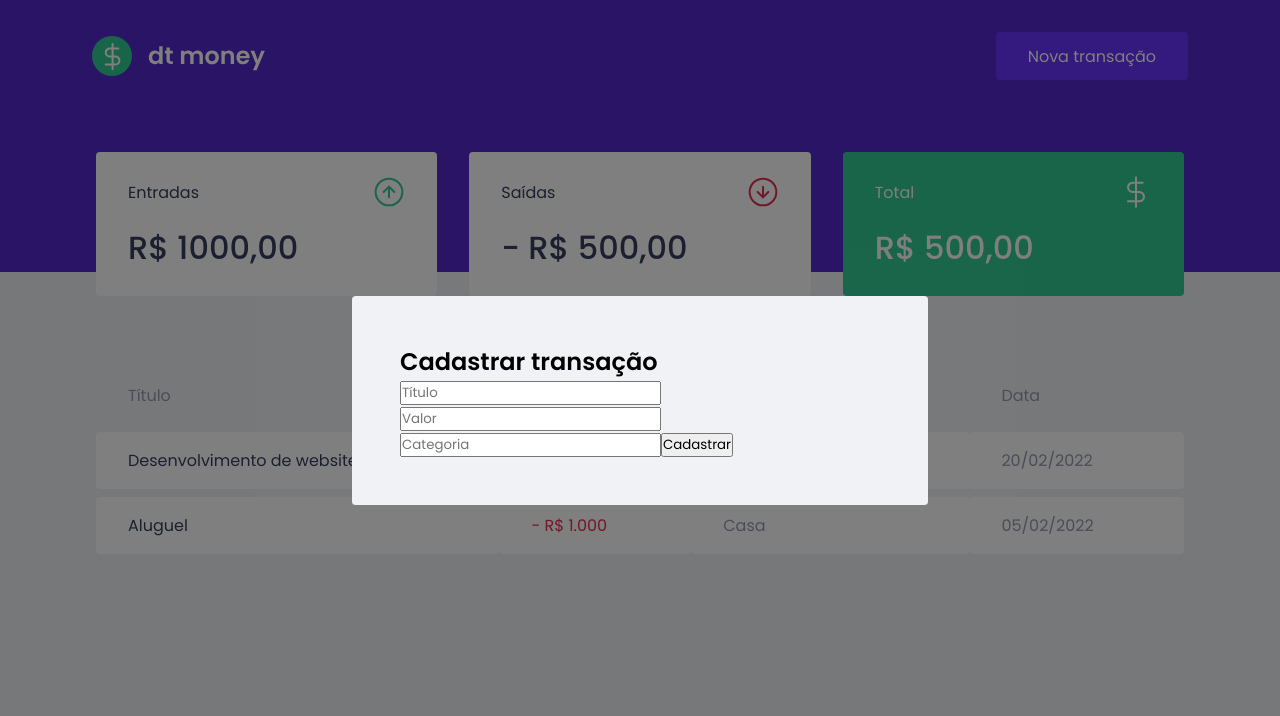
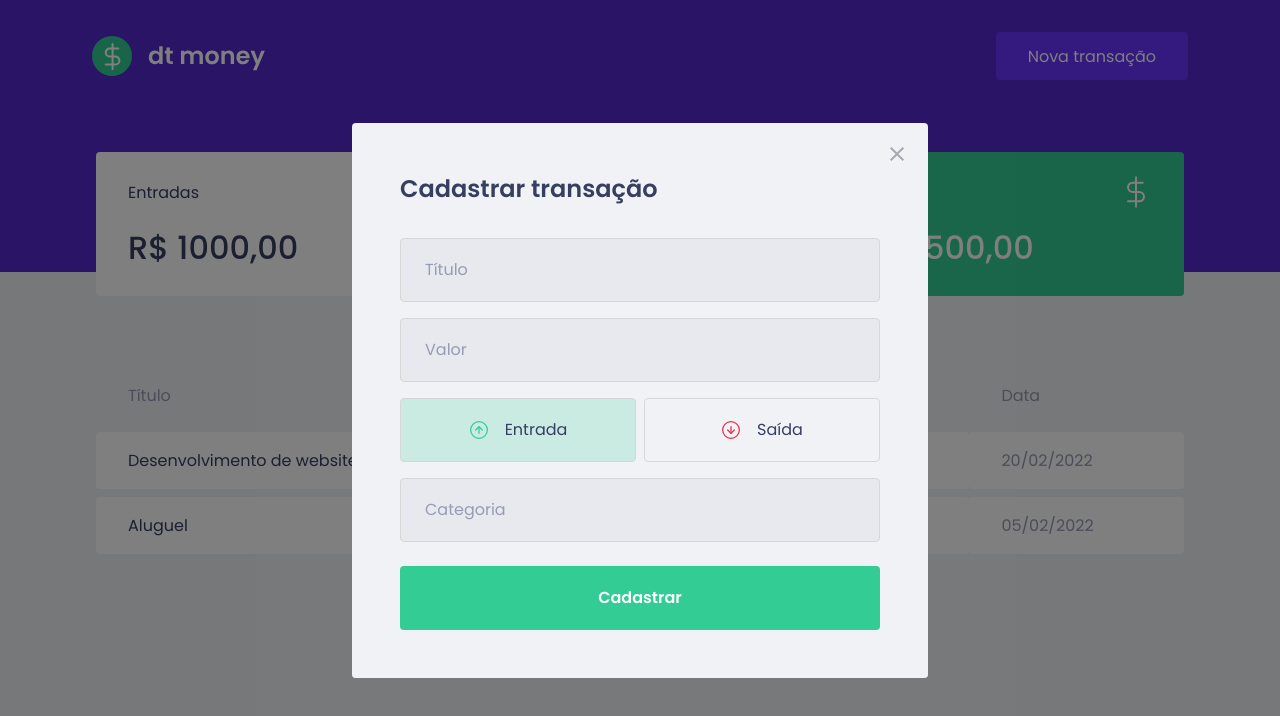
Before and after one commit to brhenriq/dtmoney, a React (Create React App) app: page / in a window 1280 px wide. Both pictures are taken after a click on the button "Nova transação". Shown: the top 716 px of the page. Built offline with nearby package versions, Linux system fonts and the light colour scheme; no server answers; what miragejs would draw is missing.

Commit message:
New transaction modal

```diff
--- a/package.json
+++ b/package.json
@@ -5,6 +5,7 @@
   "dependencies": {
     "axios": "^0.27.2",
     "miragejs": "^0.1.45",
+    "polished": "^4.2.2",
     "react": "^18.2.0",
     "react-dom": "^18.2.0",
     "react-modal": "^3.15.1",
--- a/src/components/NewTransactionModal/index.tsx
+++ b/src/components/NewTransactionModal/index.tsx
@@ -1,30 +1,69 @@
+import { useState } from "react";
 import Modal from "react-modal";
-import { Container } from "./styles";
+import closeIcon from "../../assets/close.svg";
+import incomeIcon from "../../assets/income.svg";
+import outcomeIcon from "../../assets/outcome.svg";
+import { Container, TransactionTypeContainer, RadioBox } from "./styles";
 
-interface NewTransactionModalProps{
+interface NewTransactionModalProps {
   modalIsOpen: boolean;
   onModalClose: () => void;
 }
 
-export function NewTransactionModal({onModalClose,modalIsOpen}: NewTransactionModalProps) {
+export function NewTransactionModal({
+  onModalClose,
+  modalIsOpen,
+}: NewTransactionModalProps) {
+  const [type, setType] = useState<"deposit" | "withdraw">("deposit");
+
   return (
     <Modal
       isOpen={modalIsOpen}
       onRequestClose={onModalClose}
       contentLabel="Example Modal"
-      overlayClassName='react-modal-overlay'
-      className='react-modal-content'
+      overlayClassName="react-modal-overlay"
+      className="react-modal-content"
     >
+      <button
+        type="button"
+        onClick={onModalClose}
+        className="react-modal-close"
+      >
+        <img src={closeIcon} alt="Fechar" />
+      </button>
 
       <Container>
         <h2>Cadastrar transação</h2>
 
         <input placeholder="Título" />
-        <input placeholder="Valor" type='number' />
-        <input placeholder="Categoria" type='number' />
+        <input placeholder="Valor" type="number" />
+
+        <TransactionTypeContainer>
+          <RadioBox
+            type="button"
+            onClick={() => setType("deposit")}
+            isActive={type === "deposit"}
+            activeColor="green"
+          >
+            <img src={incomeIcon} alt="Entrada" />
+            <span>Entrada</span>
+          </RadioBox>
+
+          <RadioBox
+            type="button"
+            onClick={() => setType("withdraw")}
+            isActive={type === "withdraw"}
+            activeColor="red"
+          >
+            <img src={outcomeIcon} alt="Saída" />
+            <span>Saída</span>
+          </RadioBox>
+        </TransactionTypeContainer>
+
+        <input placeholder="Categoria" />
 
         <button type="submit">Cadastrar</button>
       </Container>
     </Modal>
-  )
+  );
 }
--- a/src/components/NewTransactionModal/styles.ts
+++ b/src/components/NewTransactionModal/styles.ts
@@ -1,3 +1,103 @@
 import styled from "styled-components";
+import { darken, transparentize } from "polished";
 
-export const Container = styled.header``;
+export const Container = styled.div`
+  h2 {
+    color: var(--text-title);
+    font-size: 1.5rem;
+    margin-bottom: 2rem;
+  }
+
+  input {
+    width: 100%;
+    padding: 0 1.5rem;
+    height: 4rem;
+    border-radius: 0.25rem;
+
+    border: 1px solid #d7d7d7;
+    background: #e7e9ee;
+
+    font-weight: 400;
+    font-size: 1rem;
+
+    &::placeholder {
+      color: var(--text-body);
+    }
+
+    & + input {
+      margin-top: 1rem;
+    }
+  }
+
+  button[type="submit"] {
+    width: 100%;
+    padding: 0 1.5rem;
+    height: 4rem;
+    background: var(--green);
+    color: #fff;
+    border-radius: 0.25rem;
+    border: 0;
+    font-size: 1rem;
+    margin-top: 1.5rem;
+    font-weight: 600;
+
+    transition: filter 0.2;
+
+    &:hover {
+      filter: brightness(0.9);
+    }
+  }
+`;
+
+export const TransactionTypeContainer = styled.div`
+  margin: 1rem 0;
+  display: grid;
+  grid-template-columns: 1fr 1fr;
+  gap: 0.5rem;
+
+  button {
+  }
+`;
+
+interface RadioBoxProps {
+  isActive: boolean;
+  activeColor: "red" | "green";
+}
+
+const colors = {
+  red: "#e52e4d",
+  green: "#33cc95",
+};
+
+export const RadioBox = styled.button<RadioBoxProps>`
+  height: 4rem;
+  border: 1px solid #d7d7d7;
+  border-radius: 0.25rem;
+
+  background: ${(props) =>
+    props.isActive
+      ? transparentize(0.8, colors[props.activeColor])
+      : "transparent"};
+
+  display: flex;
+  align-items: center;
+  justify-content: center;
+
+  transition: border-color 0.2;
+
+  &:hover {
+    border-color: ${darken(0.1, "#d7d7d7")};
+  }
+
+  img {
+    width: 20px;
+    height: 20px;
+  }
+
+  span {
+    display: inline-block;
+    margin-left: 1rem;
+    font-size: 1rem;
+    color: var(--text-title);
+  }
+`;
--- a/src/styles/global.ts
+++ b/src/styles/global.ts
@@ -73,4 +73,16 @@ export const GlobalStyle = createGlobalStyle`
     padding: 3rem;
     border-radius: 0.24rem;
   }
+
+  .react-modal-close {
+    position: absolute;
+    right: 1.5rem;
+    top: 1.5rem;
+    border: 0;
+    background: transparent;
+
+    &:hover {
+      filter: brightness(0.9)
+    }
+  }
 `;
```
Also changed, not shown: 1 other file (tests, documents, lock files or other folders).
